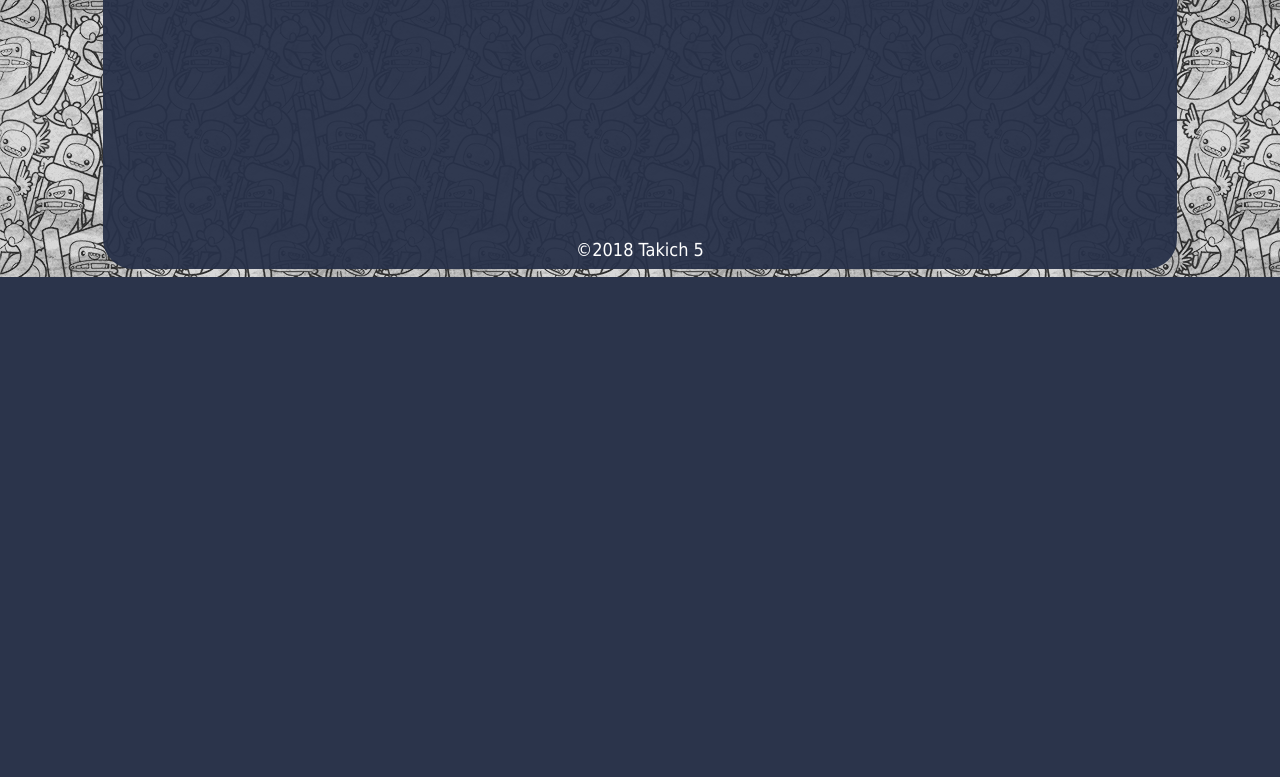
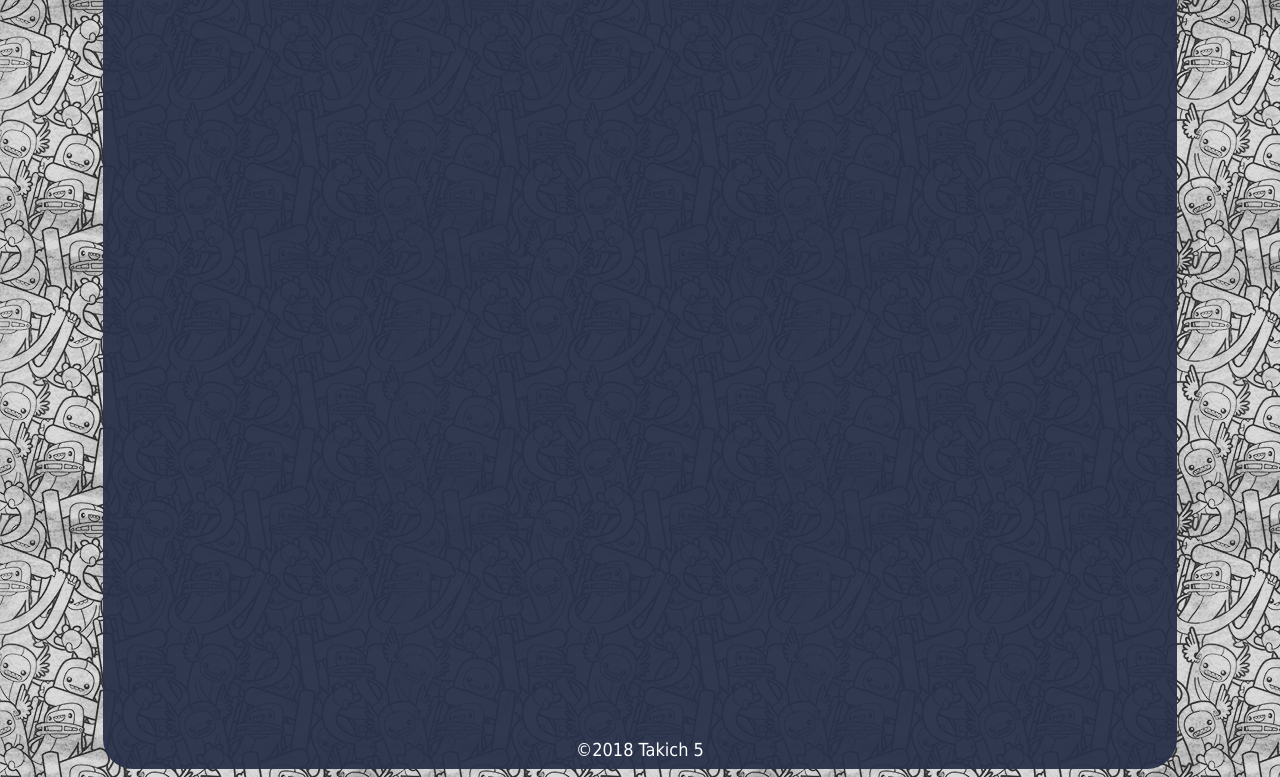
Before and after one commit to grzban/AskMate3, a Flask app: page / in a window 1280 px wide. Shown: the part 639-1416 px from the top of the page. Before the commit the page ends 916 px from the top, so only its background shows below. Run offline with Flask 2, Linux system fonts and the light colour scheme; data that the repository does not hold is empty; some libraries are stand-ins or nearby versions.

Commit message:
css improved

```diff
--- a/static/layout.css
+++ b/static/layout.css
@@ -11,7 +11,7 @@ body {
     bottom: 0;
     position: relative;
     border-radius: 30px;
-    min-height: 900px;
+    min-height: 1400px;
 
     background-color: rgba(40, 49, 73, 0.95);
     color: white;
```
